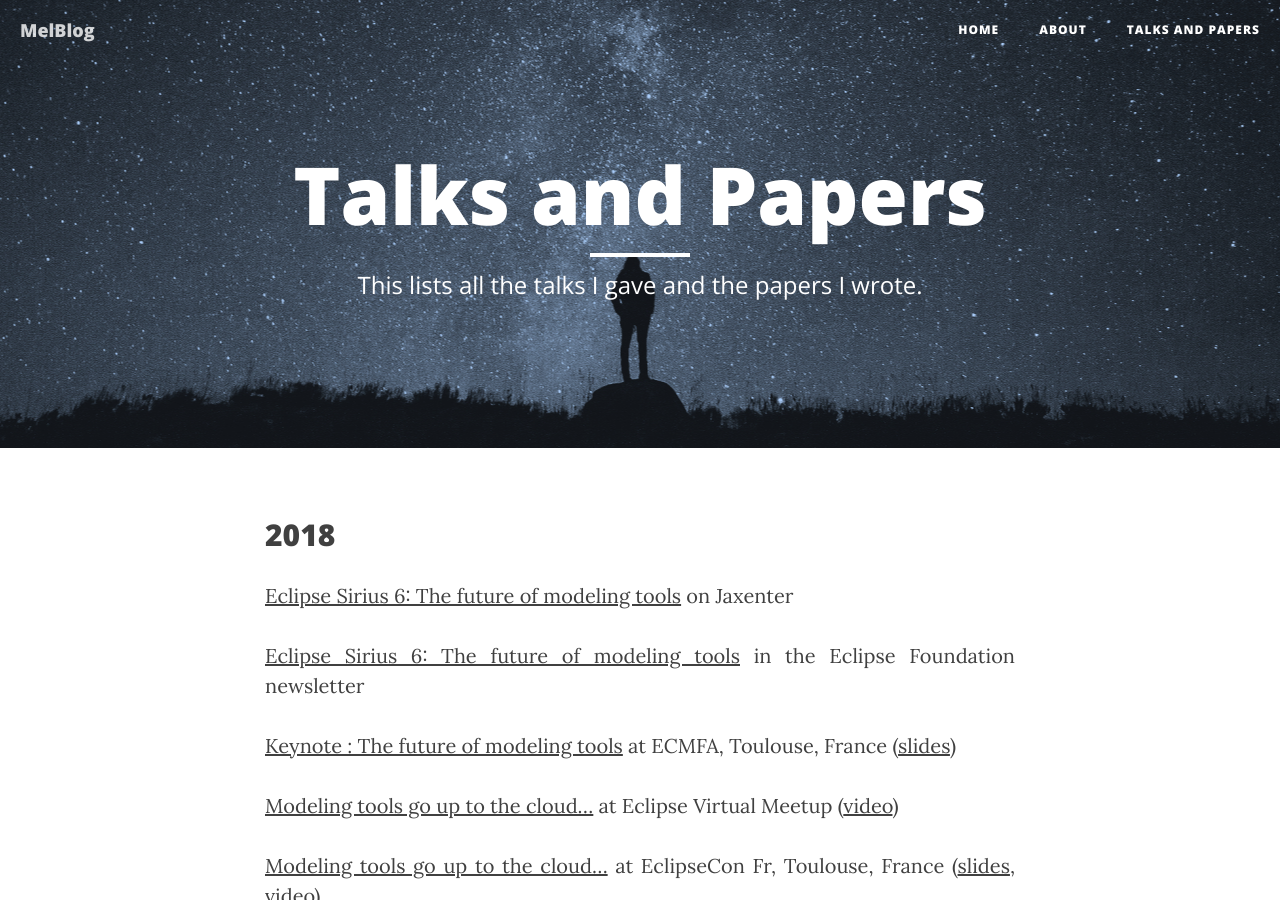
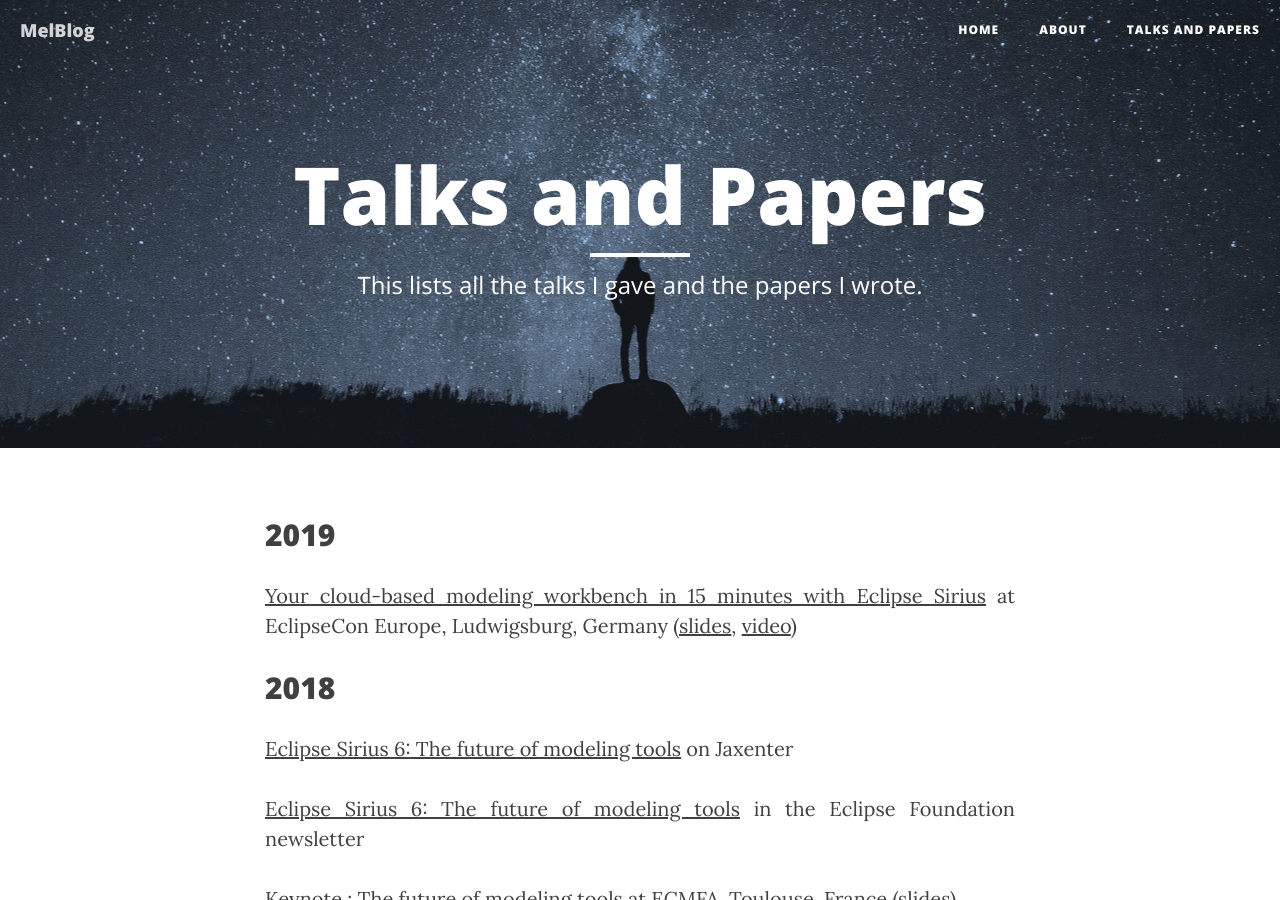
Before and after one commit to mbats/mbats.github.io, a Jekyll site: the page built from talks.markdown, in a window 1280 px wide and 900 px high. Built offline with Jekyll 4.4.1, drawn with Linux system fonts in a browser that asks for light colours; nearby versions of some CDN libraries.

Commit message:
EclipseCon EU 2019

```diff
--- a/talks.markdown
+++ b/talks.markdown
@@ -4,6 +4,11 @@ title: "Talks and Papers"
 description: "This lists all the talks I gave and the papers I wrote."
 header-img: "img/about-bg.jpg"
 ---
+
+## 2019
+
+[Your cloud-based modeling workbench in 15 minutes with Eclipse Sirius](https://www.eclipsecon.org/europe2019/sessions/your-cloud-based-modeling-workbench-15-minutes-eclipse-sirius) at EclipseCon Europe, Ludwigsburg, Germany ([slides](https://fr.slideshare.net/melbats/eclipseconeu-2019-your-cloudbased-modeling-workbench-in-15-minutes-with-eclipse-sirius), [video](https://youtu.be/7LQ7MKXKH-I?list=PLy7t4z5SYNaT_yo5Dhajb9i-Pf0LbQ3z8))
+
 ## 2018
 
 [Eclipse Sirius 6: The future of modeling tools](https://jaxenter.com/eclipse-sirius-6-future-modeling-tools-148339.html) on Jaxenter
```
